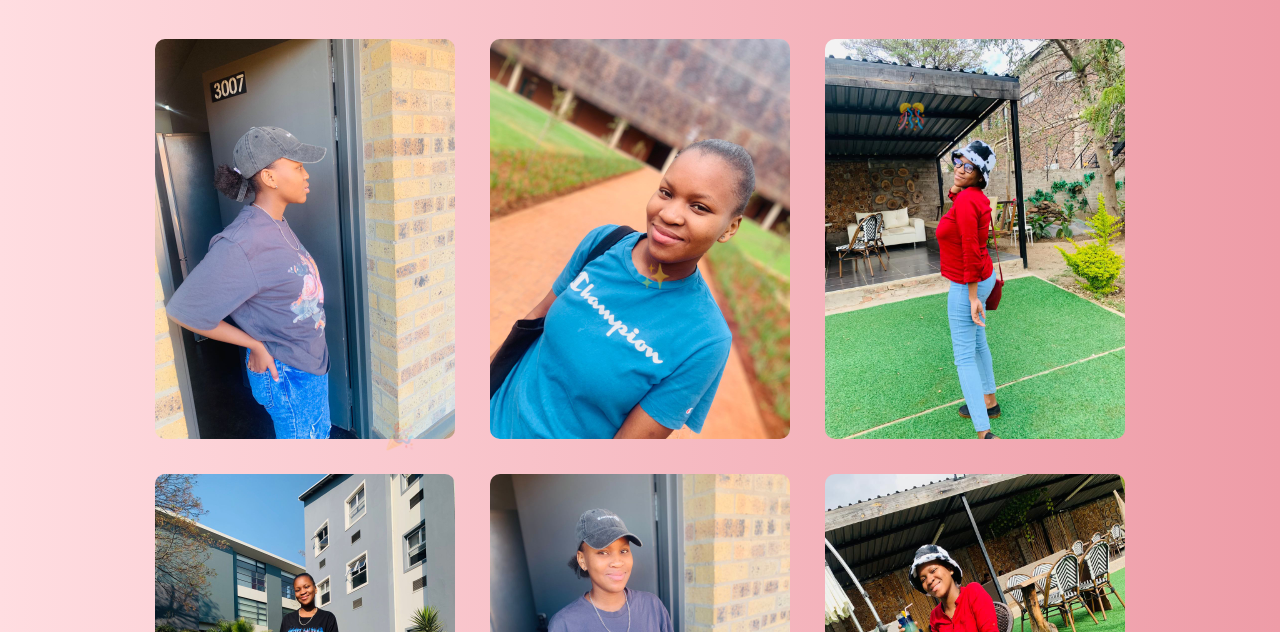
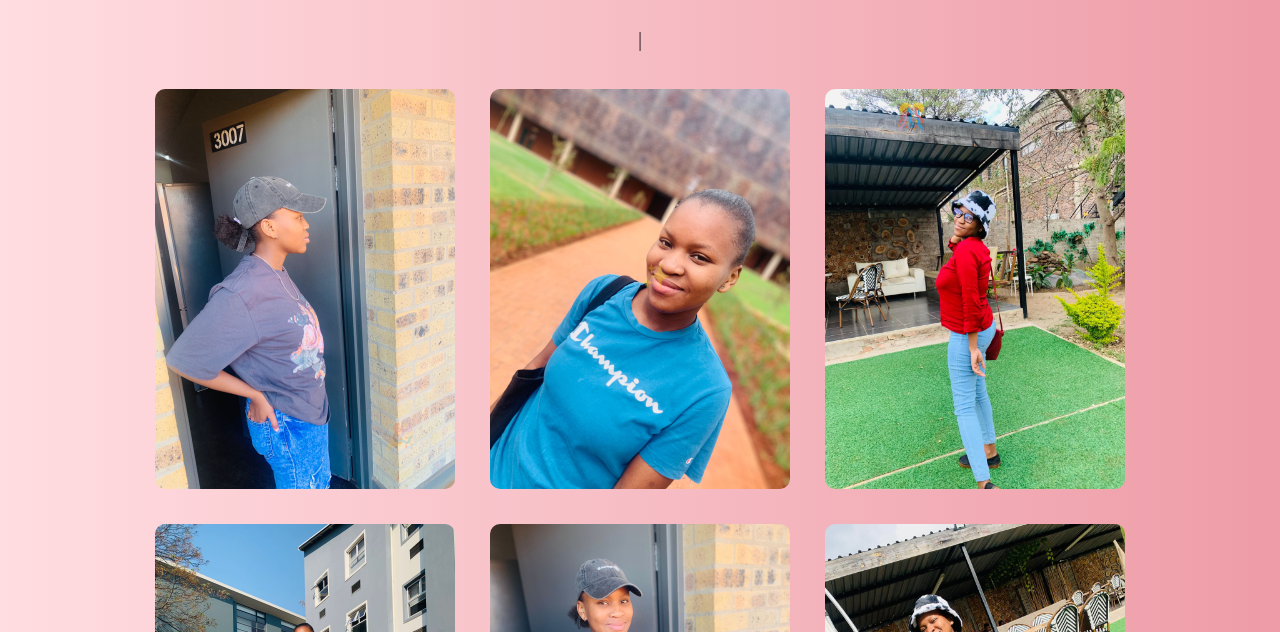
Before and after one commit to EvaMothapo/hazel-birthday, a plain HTML site: page index.html in a window 1280 px wide. Shown: the part 168-800 px from the top of the page. Drawn offline with Linux system fonts and the light colour scheme.

Commit message:
Added div and classes

```diff
--- a/index.html
+++ b/index.html
@@ -8,12 +8,13 @@
 
 </head>
 <body>
-    <div class="confetti">🎊</div>
-    <div class="confetti">🎉</div>
-    <div class="confetti">✨</div>
-    <div class="confetti">🎊</div>
-    <div class="confetti">🎉</div>
-    <div class="confetti">✨</div>
+    <div class="container">
+    <div class="confetti c1">🎊</div>
+    <div class="confetti c2">🎉</div>
+    <div class="confetti c3">✨</div>
+    <div class="confetti c4">🎊</div>
+    <div class="confetti c5">🎉</div>
+    <div class="confetti c6">✨</div>
 
     <div class="balloons">
         🎈🎈🎈🎈🎈🎈🎈🎈🎈🎈
@@ -21,6 +22,7 @@
 
 
     <h1> Happy Birthday Hazel!🥂🎂🥳</h1>
+    <p class="typing"></p>
     <div class="gallery">
     <img src="images/photo-1.jpeg" alt="Memory 1">
     <img src="images/photo-2.jpeg" alt="Memory 2">
@@ -45,5 +47,7 @@
     </p>
 </div>
     <script src="JS/app.js"></script>
+
+</div>
 </body>
 </html>
--- a/source/style.css
+++ b/source/style.css
@@ -3,9 +3,13 @@ body{
     background: linear-gradient(to right, #ffdde1, #ee9ca7);
     font-family: Arial, Helvetica, sans-serif;
     margin: 0;
+    padding:0;
+}
+.container{
+    max-width: 1000px;
+    margin: auto;
     padding: 20px;
 }
-
 h1{
 font-size: 48px;
 }
@@ -79,3 +83,17 @@ animation:float 3s ease-in-out infinite;
     opacity:0
 }
 }
+.typing{
+    font-size: 20px;
+    margin-top: 10px;
+    min-height: 30px;
+}
+.typing::after{
+    content: "|";
+    animation: blink 0.7s infinite;
+}
+@keyframes blink{
+    50%{
+        opacity:0
+    }
+}
```
